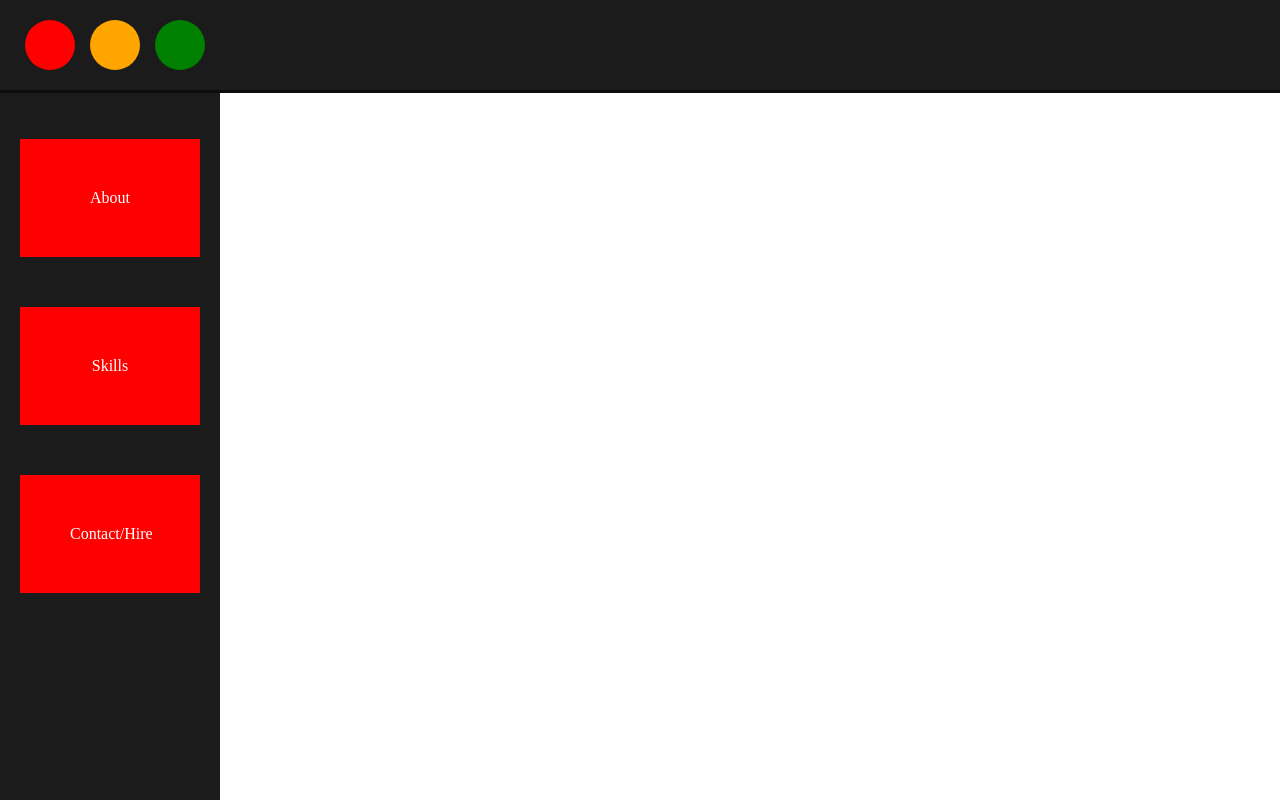
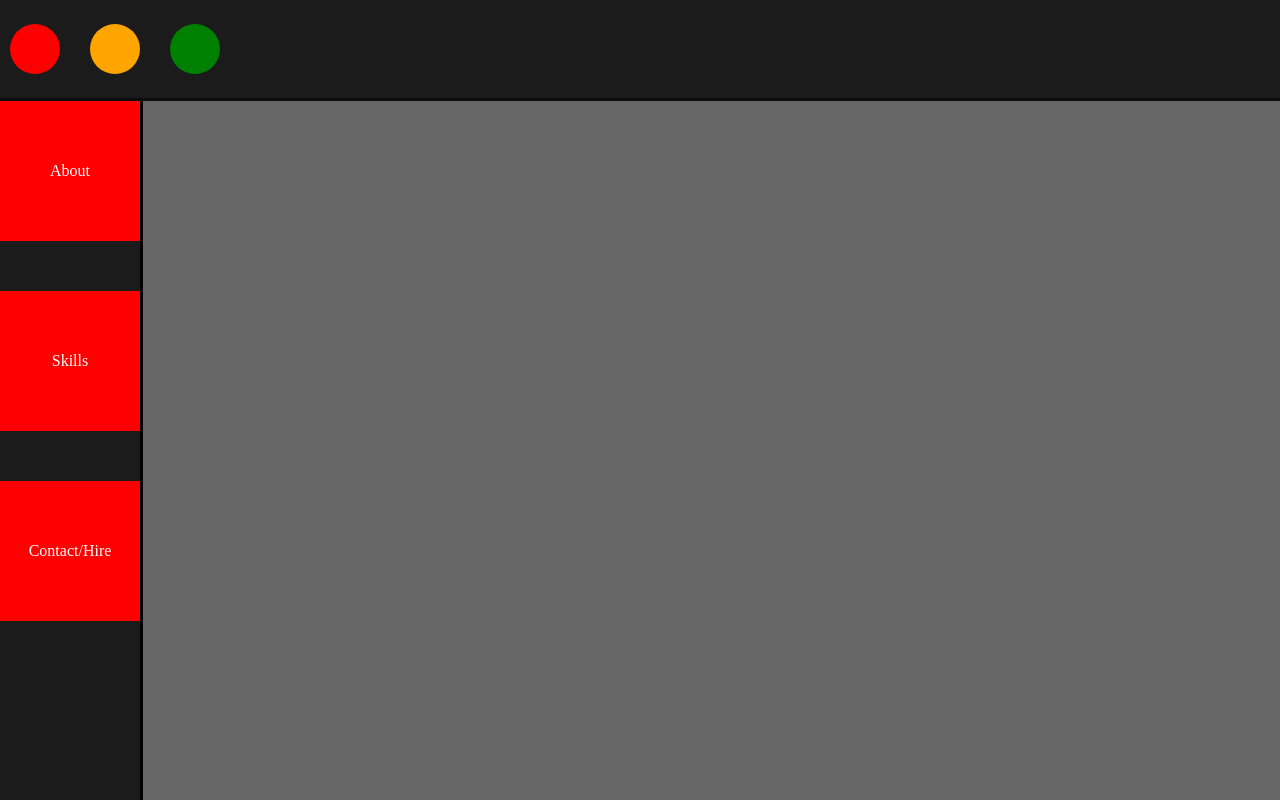
Before and after one commit to xeen96/portfolio, a React (Create React App) app: page / in a window 1280 px wide. Built offline with nearby package versions, Linux system fonts and the light colour scheme.

Commit message:
small fixes

```diff
--- a/src/index.css
+++ b/src/index.css
@@ -1,6 +1,7 @@
 html, body {
   margin: 0;
   padding: 0;
+  box-sizing: border-box;
   /* height: 100vh;
   overflow: hidden; */
 }
--- a/src/layouts/header/header.module.scss
+++ b/src/layouts/header/header.module.scss
@@ -1,7 +1,9 @@
+@use "../../styles/variables" as *;
+
 #header {
-  height: 70px;
+  height: 77.5px;
   // background: #333;
-  background-color: #1b1b1b;;
+  background-color: $primary-bg;
   color: white;
   display: flex;
   flex-direction: row;
@@ -16,7 +18,7 @@
   height: 50px;
   border-radius: 50%;
   background-color: $color;
-  margin-left: 15px;
+  margin-right: 30px;
 }
 .circle-red {
   @include circle(red);
--- a/src/layouts/nav_bar/nav_bar.js
+++ b/src/layouts/nav_bar/nav_bar.js
@@ -3,15 +3,13 @@ import styles from "./nav_bar.module.scss";
 
 const NavBar  = () => {
   return (
-    <div className={styles.navbar}>
-      <nav className="menu">
+      <nav className={styles.navbar}>
         <ul>
         <li><a href="#">About</a></li>
         <li><a href="#">Skills</a></li>
         <li><a href="#">Contact/Hire</a></li>
         </ul>
       </nav>
-    </div>
   )
 }
 
--- a/src/layouts/nav_bar/nav_bar.module.scss
+++ b/src/layouts/nav_bar/nav_bar.module.scss
@@ -1,27 +1,42 @@
+@use "../../styles/variables" as *;
 
-.navbar{
-  background-color: #1b1b1b;;
-  color: rgb(0, 255, 55);
-  width: 200px;
-  padding: 10px;
-  overflow: hidden;
-  display: block;
+.navbar {
+  background-color: $primary-bg;
+  display: flex;
+  width: 140px;
+  border-right: 3px solid black;
+  justify-content: center;
 
   ul {
-    padding: 10px;
+    display: flex;
+    flex-direction: column;
+    flex-wrap: nowrap;
+    width: 100%;
+    gap: 50px;
+    padding: 0;
+    margin: 0;
+  }
+  li {
     list-style: none;
-    text-align: center;
-  li
-  {
-    margin-top: 10px;
-    margin-bottom: 50px;
-    padding: 50px;
+    height: 140px;
+    cursor: pointer;
+    transition: 0.5s;
+    unicode-bidi: isolate;
     background-color: red;
-    cursor: pointer;
+    display: flex;
+    justify-content: center;
+    align-items: center;
+    position: relative;
+
+
   }
 
-  a, a:hover, a:active, a:visited, a:focus {
+  a {
     color: white;
-    text-decoration:none;
-  }}
+    text-decoration: none;
+    display: block;
+    width: 100%;
+    text-align: center;
+    z-index: 1; /* Чтобы текст был поверх псевдоэлементов */
+  }
 }
--- a/src/layouts/page_display/page_display.module.scss
+++ b/src/layouts/page_display/page_display.module.scss
@@ -9,8 +9,6 @@
 // }
 
 .display {
-
   flex: 1;
-  background-color: #ffffff;
-  padding: 20px;
+  background-color: #00000098;
 }
--- /dev/null
+++ b/src/styles/_variables.scss
@@ -0,0 +1 @@
+$primary-bg: #1b1b1b;
```
Also changed, not shown: src/layouts/main_layout.module.scss (line endings or trailing spaces).
